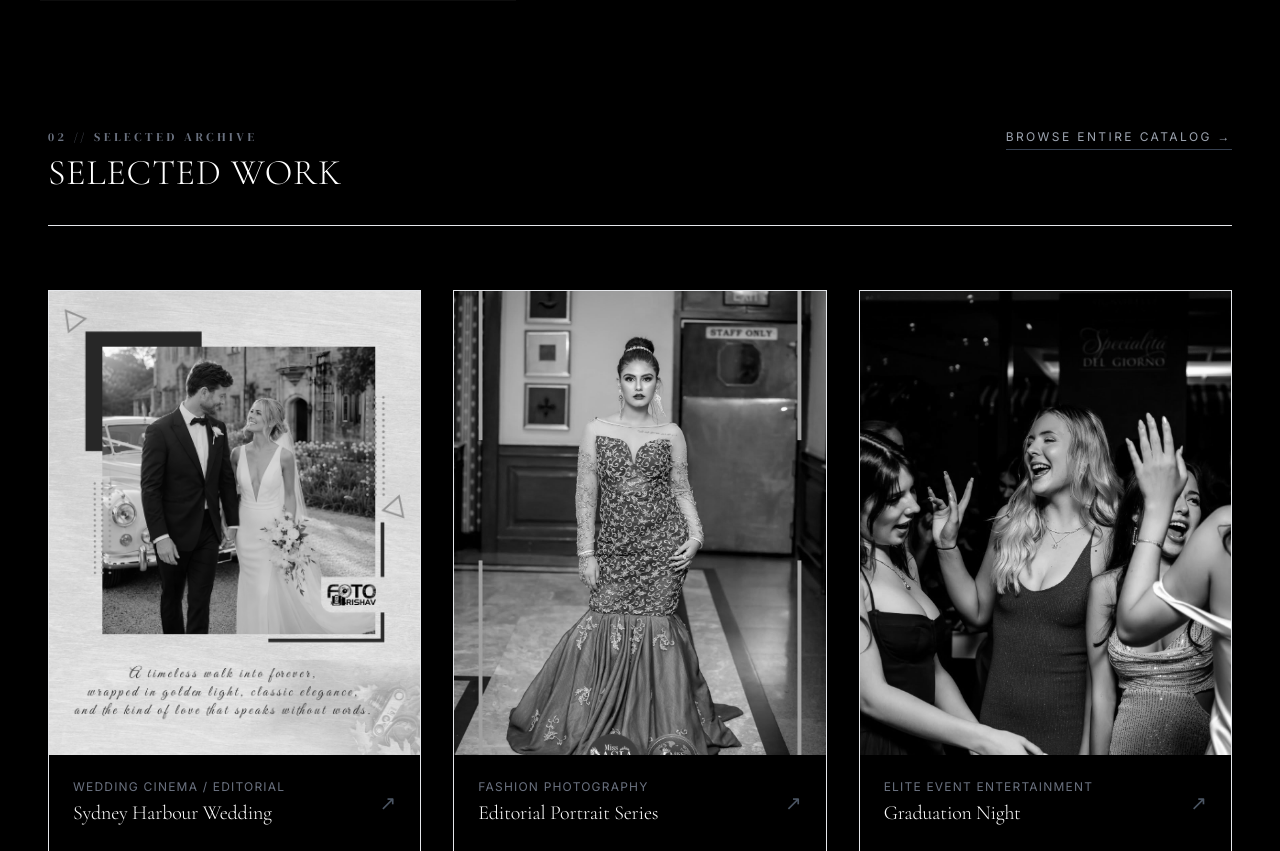
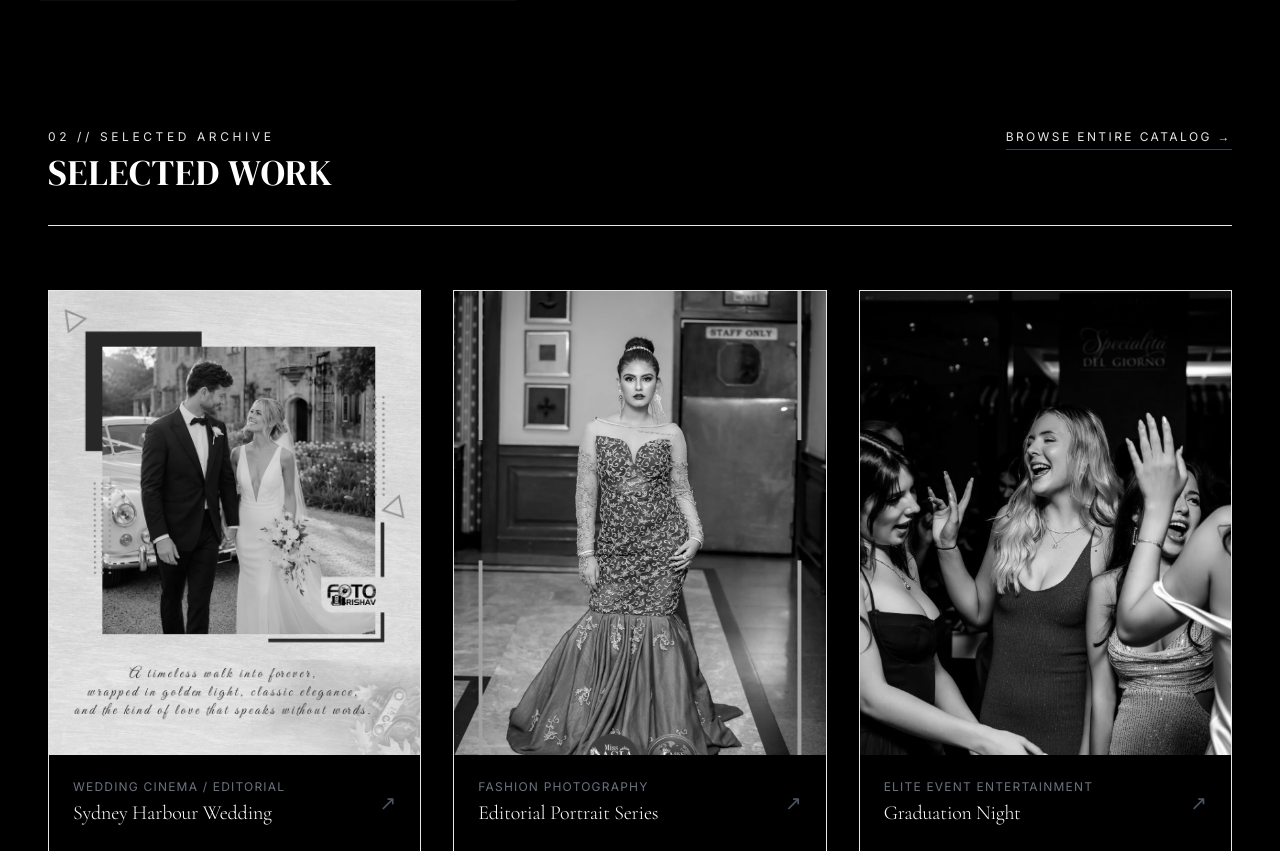
Before and after one commit to khushi335/Studio-Rishav, a Django app: page / in a window 1280 px wide. Shown: the part 1633-2484 px from the top of the page. Run offline with Django 5.2, Linux system fonts and the light colour scheme; some libraries are stand-ins or nearby versions.

Commit message:
style(about): update subtitle text color to luxury off-white e5e5e5

```diff
--- a/main/templates/main/index.html
+++ b/main/templates/main/index.html
@@ -67,7 +67,7 @@
                         <!-- Location Tag Overlay -->
                         <div class="absolute bottom-4 left-4 z-20 flex items-center gap-2 px-3 py-1.5 bg-black/60 backdrop-blur-md border border-white/10 rounded-full">
                             <span class="w-2 h-2 rounded-full bg-white animate-pulse"></span>
-                            <span class="text-[10px] tracking-[0.25em] uppercase text-gray-300 font-light">
+                            <span class="text-[10px] tracking-[0.25em] uppercase text-[#e5e5e5] font-light">
                                 Sydney, Australia | Available Worldwide
                             </span>
                         </div>
@@ -83,9 +83,7 @@
 
                 <!-- Section Category Badge -->
                 <div class="space-y-3">
-                    <span class="text-[10px] sm:text-xs tracking-[0.4em] sm:tracking-[0.5em] uppercase text-gray-400 block font-light">
-                        Behind the Vision
-                    </span>
+                    <span class="text-[10px] sm:text-xs tracking-[0.4em] sm:tracking-[0.5em] uppercase text-[#e5e5e5] block font-light">Behind the Vision</span>
                     <h2 class="heading-premium text-3xl sm:text-5xl md:text-6xl font-light uppercase tracking-[0.08em] leading-tight text-white"style="font-family: 'DM Serif Display', serif;">Meet the Founder</h2>
                     <div class="w-12 h-[1px] bg-white/40"></div>
                 </div>
@@ -98,7 +96,7 @@
                     <p>
                         My journey in visual storytelling began in 2015. Since then, I’ve worked across photography, filmmaking, editing, design and creative production, creating visual content for weddings, brands, events and commercial campaigns across Nepal and Australia.
                     </p>
-                    <p class="text-gray-400 text-xs sm:text-sm tracking-wider">
+                    <p class="text-[#e5e5e5] text-xs sm:text-sm tracking-wider">
                         My approach combines strong composition, authentic emotion and cinematic detail to create visuals that feel intentional, contemporary and memorable.
                     </p>
                 </div>
@@ -111,7 +109,7 @@
                         <h3 class="text-2xl sm:text-3xl font-light tracking-tight text-white">
                             Since<span class="text-gray-400 font-extralight"></span>
                         </h3>
-                        <p class="text-[10px] sm:text-xs tracking-[0.2em] uppercase text-gray-400 font-light">
+                        <p class="text-[10px] sm:text-xs tracking-[0.2em] uppercase text-[#e5e5e5] font-light">
                             2015
                         </p>
                     </div>
@@ -121,7 +119,7 @@
                         <h3 class="text-2xl sm:text-3xl font-light tracking-tight text-white">
                             500<span class="text-gray-400 font-extralight">+</span>
                         </h3>
-                        <p class="text-[10px] sm:text-xs tracking-[0.2em] uppercase text-gray-400 font-light">
+                        <p class="text-[10px] sm:text-xs tracking-[0.2em] uppercase text-[#e5e5e5] font-light">
                             Projects
                         </p>
                     </div>
@@ -131,7 +129,7 @@
                         <h3 class="text-2xl sm:text-3xl font-light tracking-tight text-white">
                             50<span class="text-gray-400 font-extralight">+</span>
                         </h3>
-                        <p class="text-[10px] sm:text-xs tracking-[0.2em] uppercase text-gray-400 font-light">
+                        <p class="text-[10px] sm:text-xs tracking-[0.2em] uppercase text-[#e5e5e5] font-light">
                             Brands
                         </p>
                     </div>
@@ -141,7 +139,7 @@
                         <h3 class="text-2xl sm:text-3xl font-light tracking-tight text-white">
                             Worldwide
                         </h3>
-                        <p class="text-[10px] sm:text-xs tracking-[0.2em] uppercase text-gray-400 font-light">
+                        <p class="text-[10px] sm:text-xs tracking-[0.2em] uppercase text-[#e5e5e5] font-light">
                             Availability
                         </p>
                     </div>
@@ -159,10 +157,10 @@
     <div class="max-w-[1600px] mx-auto space-y-16">
         <div class="flex flex-col md:flex-row justify-between items-baseline gap-4 border-b border-brandDarkGray pb-8">
             <div class="space-y-2">
-                <span class="text-xs tracking-[0.3em] uppercase text-gray-500 block" style="font-family: 'DM Serif Display', serif;">02 // Selected Archive</span>
-                <h3 class="heading-premium text-4xl font-light text-white uppercase tracking-wide">Selected Work</h3>
+                <span class="text-xs tracking-[0.3em] uppercase text-[#e5e5e5] block">02 // Selected Archive</span>
+                <h3 class="heading-premium text-4xl font-light text-white uppercase tracking-wide" style="font-family: 'DM Serif Display', serif;">Selected Work</h3>
             </div>
-            <a href="/portfolio/" class="text-xs uppercase tracking-[0.2em] text-gray-400 hover:text-white border-b border-gray-700 pb-1 transition-all">
+            <a href="/portfolio/" class="text-xs uppercase tracking-[0.2em] text-[#e5e5e5] hover:text-white border-b border-gray-700 pb-1 transition-all">
                 Browse Entire Catalog &rarr;
             </a>
         </div>
```
